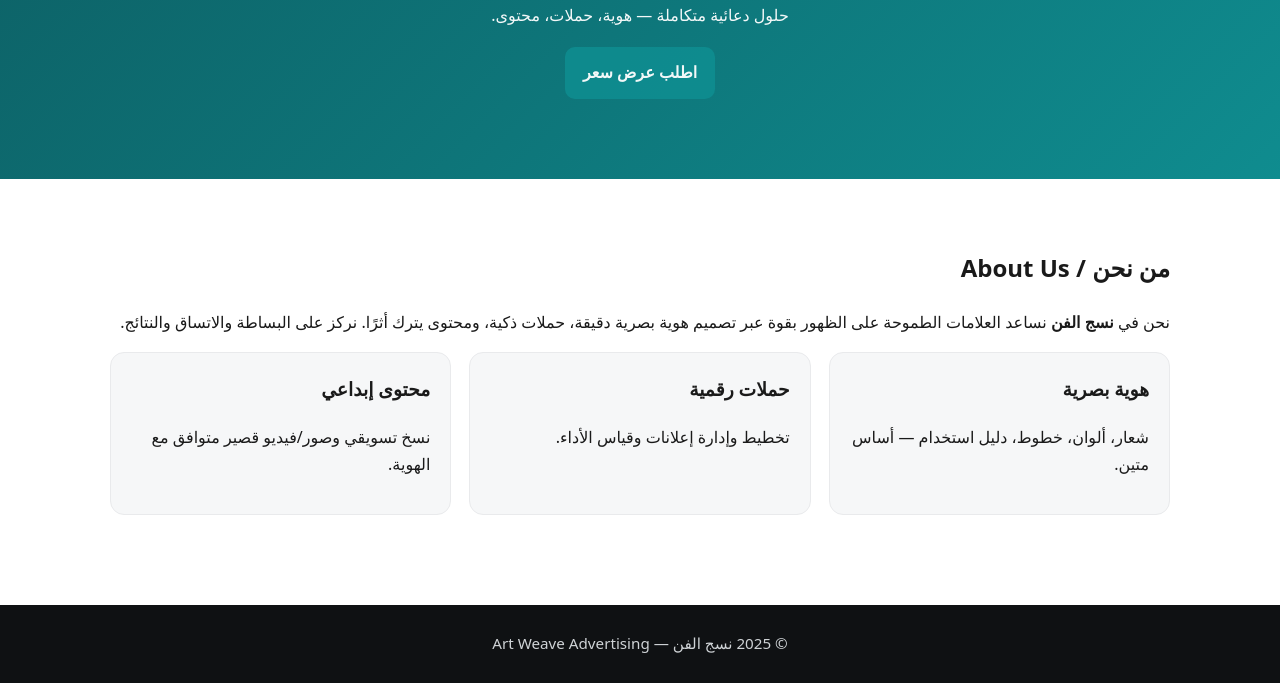
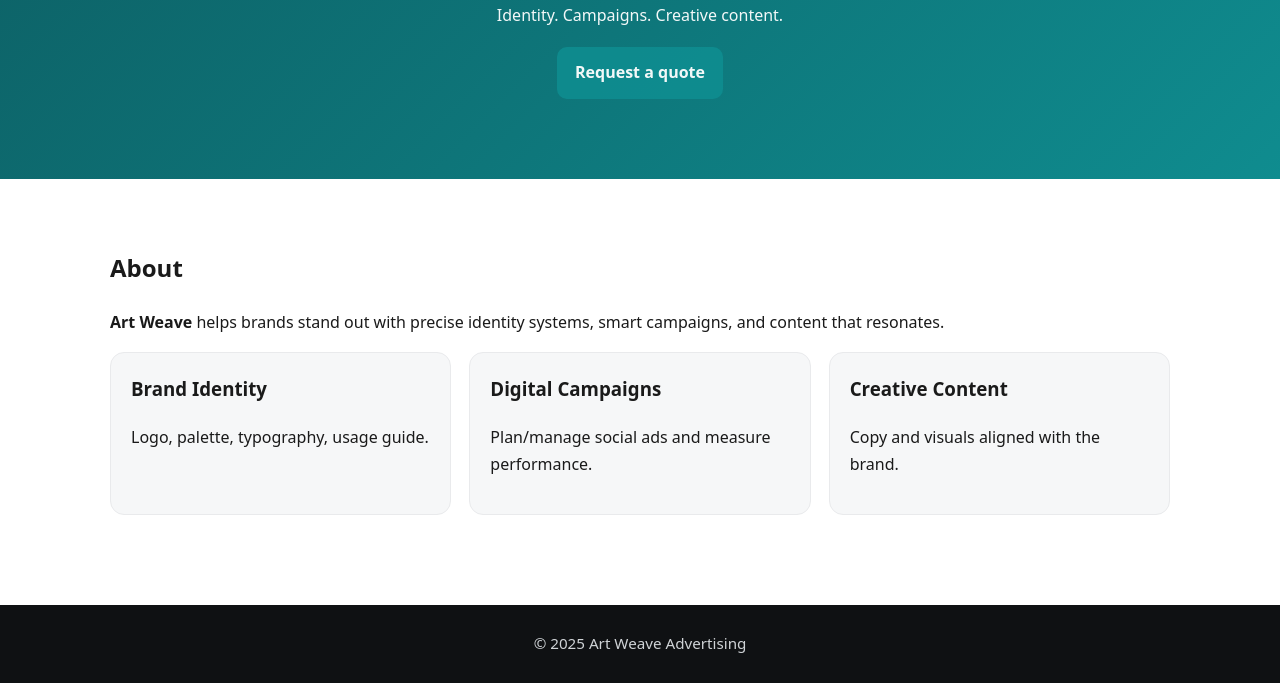
Before and after one commit to weaveart2030-prog/artweave-website, a plain HTML site: page index.html in a window 1280 px wide. Shown: the part 246-929 px from the top of the page. Drawn offline with Linux system fonts and the light colour scheme.

Commit message:
Add files via upload

```diff
--- a/index.html
+++ b/index.html
@@ -1,17 +1,9 @@
 <!DOCTYPE html>
-<html lang='ar' dir='rtl'><head><meta charset='UTF-8'/><meta name='viewport' content='width=device-width, initial-scale=1.0'/>
-<meta name='description' content='نسج الفن للدعاية والإعلان | حلول identidad وهوية، حملات، ومحتوى.'><title>نسج الفن | Art Weave</title>
-<link rel='icon' href='assets/favicon.svg' type='image/svg+xml'><link href='style.css' rel='stylesheet'/></head>
-<body><header><div class='container nav'>
-<div class='brand'><img src='assets/logo.svg' alt='Art Weave logo'><div><div style='font-weight:800'>نسج الفن</div><div class='small'>Art Weave Advertising</div></div></div>
-<nav><a href='index.html'>الرئيسية</a><a href='contact.html'>تواصل</a></nav><div class='lang'><a class='active' href='#'>AR</a><a href='en/index.html'>EN</a></div>
-</div></header>
-<section class='hero'><div class='container'><h1>ننسج أفكارك إلى هوية تُرى وتُسمع</h1><p>حلول دعائية متكاملة — هوية، حملات، محتوى.</p>
-<p style='margin-top:18px'><a class='btn' href='contact.html'>اطلب عرض سعر</a></p></div></section>
-<section><div class='container'><h2>من نحن / About Us</h2>
-<p>نحن في <strong>نسج الفن</strong> نساعد العلامات الطموحة على الظهور بقوة عبر تصميم هوية بصرية دقيقة، حملات ذكية، ومحتوى يترك أثرًا. نركز على البساطة والاتساق والنتائج.</p>
-<div class='grid services'><div class='card'><h3>هوية بصرية</h3><p>شعار، ألوان، خطوط، دليل استخدام — أساس متين.</p></div>
-<div class='card'><h3>حملات رقمية</h3><p>تخطيط وإدارة إعلانات وقياس الأداء.</p></div>
-<div class='card'><h3>محتوى إبداعي</h3><p>نسخ تسويقي وصور/فيديو قصير متوافق مع الهوية.</p></div></div>
-</div></section>
-<footer><div class='container'>&copy; 2025 نسج الفن — Art Weave Advertising</div></footer></body></html>
+<html lang='en' dir='ltr'><head><meta charset='UTF-8'/><meta name='viewport' content='width=device-width, initial-scale=1.0'/>
+<title>Art Weave | Home</title><link rel='icon' href='../assets/favicon.svg' type='image/svg+xml'><link href='../style.css' rel='stylesheet'/></head>
+<body><header><div class='container nav'><div class='brand'><img src='../assets/logo.svg' alt='Art Weave logo'><div><div style='font-weight:800'>Art Weave</div><div class='small'>Advertising</div></div></div>
+<nav><a href='../index.html'>AR</a><a href='index.html'>Home</a><a href='../contact.html'>Contact</a></nav></div></header>
+<section class='hero'><div class='container'><h1>We weave ideas into a clear brand</h1><p>Identity. Campaigns. Creative content.</p><p style='margin-top:18px'><a class='btn' href='../contact.html'>Request a quote</a></p></div></section>
+<section><div class='container'><h2>About</h2><p><strong>Art Weave</strong> helps brands stand out with precise identity systems, smart campaigns, and content that resonates.</p>
+<div class='grid services'><div class='card'><h3>Brand Identity</h3><p>Logo, palette, typography, usage guide.</p></div><div class='card'><h3>Digital Campaigns</h3><p>Plan/manage social ads and measure performance.</p></div><div class='card'><h3>Creative Content</h3><p>Copy and visuals aligned with the brand.</p></div></div></div></section>
+<footer><div class='container'>&copy; 2025 Art Weave Advertising</div></footer></body></html>
```
Also changed, not shown: favicon.svg (added), logo.svg (added).
